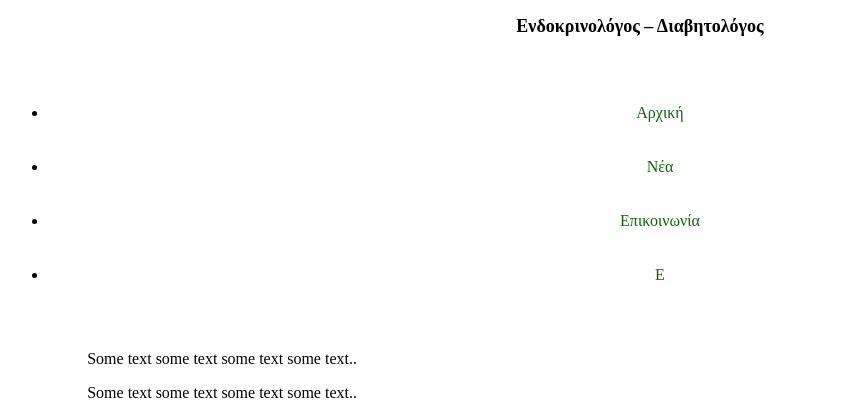
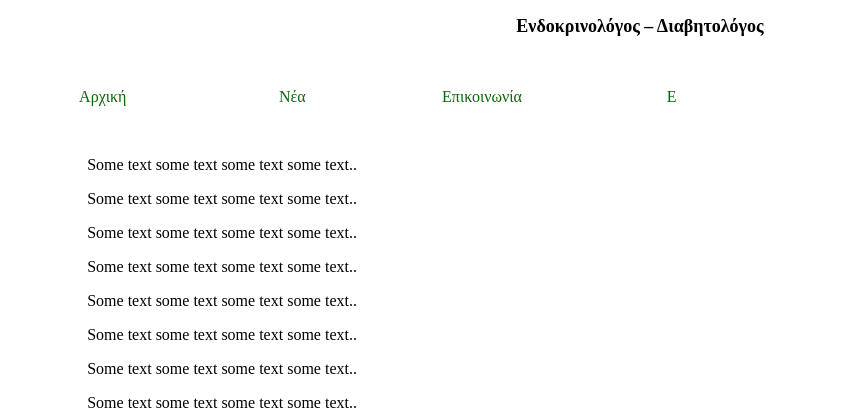
Before and after one commit to johnmod1/Endocrinologist, a plain HTML site: page about.html in a window 1280 px wide. Shown: the part 352-767 px from the top of the page, without its empty margins (0-866 px from the left). Drawn offline with Linux system fonts and the light colour scheme.

Commit message:
Add files via upload

```diff
--- a/about.html
+++ b/about.html
@@ -26,11 +26,11 @@
         		</div>
 				</header>
 				<nav style="overflow:auto;">
-					<ul>
-						<li><a href="index.html">Αρχική</a></li>
-						<li><a href="news.html">Νέα</a></li>
-						<li><a href="contact.html">Επικοινωνία</a></li>
-						<li><a href="about.html">Ε</a></li>
+					<ul class="nav-list">
+						<li class="list"><a href="index.html">Αρχική</a></li>
+						<li class="list"><a href="news.html">Νέα</a></li>
+						<li class="list"><a href="contact.html">Επικοινωνία</a></li>
+						<li class="list"><a href="about.html">Ε</a></li>
 					</ul>
 				</nav>
     	</div>
```
Also changed, not shown: contact.html (+4 -4 lines), news.html (+4 -4 lines).
